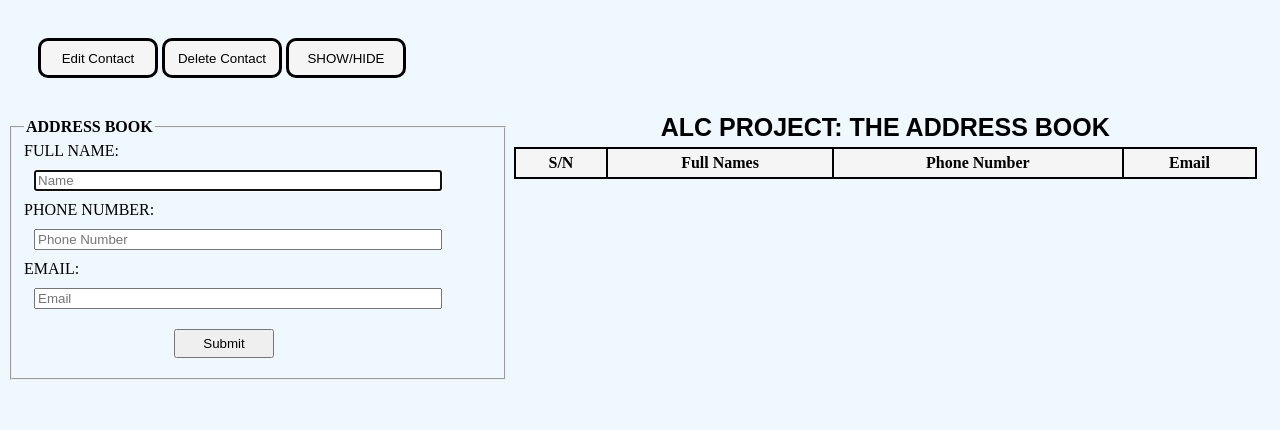
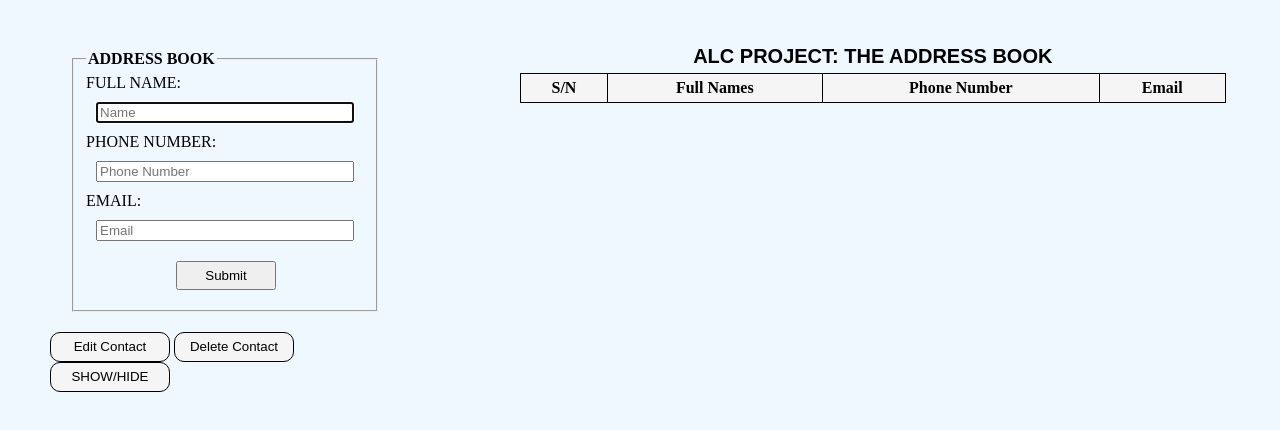
Before and after one commit to emzybrown/Andela-Nigeria-the-Address-book-final-project-for-ALC-2.0-web-beginners-, a plain HTML site: page index.html in a window 1280 px wide. Drawn offline with nearby package versions, Linux system fonts and the light colour scheme.

Commit message:
Chnaged the UI of the file (html/css)

```diff
--- a/design.js
+++ b/design.js
@@ -1,10 +1,14 @@
+
+
 var rLine, table = document.getElementById("table");  //getting the table element
 
 
 var mySubmit = document.querySelector("#submit");      //querying the submit button, added eventlistener and called preventdefault.
 mySubmit.addEventListener("click", function(event){    //and my addcontact function.
     event.preventDefault();
-    addContact();
+
+        addContact();
+
 });
 
 var buttonEdit = document.querySelector("#buttonEdit"); //querried editbutton and added event listener to call editrow functon.
@@ -52,6 +56,7 @@ cell3.innerHTML = userNumber;
 cell4.innerHTML = userEmail;
 
 
+stop();
 
 selectRow();                                            // calling select row function
 
--- a/index.html
+++ b/index.html
@@ -8,23 +8,6 @@
                   </head>
                   <body>
 
-                       <div id="navButton"><!-- div containing the navigation buttons: edit button, delete button and the hide/show toggle button -->
-                                          <button id="buttonEdit">Edit Contact</button>
-                                          <button id="buttonDelete">Delete Contact</button>
-                                          <button id="buttonAll">SHOW/HIDE</button>
-                       </div>
-
-                       <div class="container" ><!--div containing form inputs and submit button-->
-                                 <form id="myForm">
-                                              <fieldset>
-                                                 <legend><b>ADDRESS BOOK</b></legend>
-                                                     FULL NAME: <input type="text" id="fullName" placeholder="Name" autofocus required > <br>
-                                                     PHONE NUMBER: <input type="tel" id="myNumber" maxlength="11" placeholder="Phone Number" required ><br>
-                                                     EMAIL: <input type="email" id="myEmail" placeholder="Email" required><br>
-                                                     <input type="submit" id="submit">
-                                              </fieldset>
-                                 </form>
-                       </div>
 
                        <div id="aside"><!-- div containing table which input values will be added into -->
                                       <table id="table">
@@ -39,6 +22,22 @@
 
                                       </table>
                        </div>
+                       <div class="container" ><!--div containing form inputs and submit button-->
+                                 <form id="myForm">
+                                              <fieldset>
+                                                 <legend><b>ADDRESS BOOK</b></legend>
+                                                     FULL NAME: <input type="text" id="fullName" placeholder="Name" autofocus required > <br>
+                                                     PHONE NUMBER: <input type="tel" id="myNumber" maxlength="11" placeholder="Phone Number" required ><br>
+                                                     EMAIL: <input type="email" id="myEmail" placeholder="Email" required><br>
+                                                     <input type="submit" id="submit">
+                                              </fieldset>
+                                 </form>
+                                  <div id="navButton"><!-- div containing the navigation buttons: edit button, delete button and the hide/show toggle button -->
+                                          <button id="buttonEdit">Edit Contact</button>
+                                          <button id="buttonDelete">Delete Contact</button>
+                                          <button id="buttonAll">SHOW/HIDE</button>
+                                 </div>
+                       </div>
 
 
 
--- a/style.css
+++ b/style.css
@@ -2,57 +2,46 @@
 input
 {
     margin: 10px;
-    width: 400px;
+    width: 250px;
 }
 
 #myForm
 {
-    width: 500px;
+    width: 300px;
     margin: 10px auto;
 }
 .container
 {
-   width: 37%;
+   width: 30%;
    float: left;
-    clear: both;
+
 }
 
 #navButton
 {
-    width: 32%;
+    width: 100%;
     float: left;
-    margin: 20px;
-    padding: 10px;
+    margin:  5px;
+    padding: 5px;
+    clear: both;
 }
 button
 {
-  list-style:none;
   display:inline-block;
-  height: 40px;
+  height: 30px;
   width: 120px;
-  border: 3px solid black;
+  border: 1px solid black;
   cursor: pointer;
   border-radius: 10px;
   background-color: whitesmoke;
+
+
 }
 
-  button:active
-{
 
-    border-radius: 10px;
-    background-color: #3e8e41;
-    box-shadow: 0 10px #666;
-    transform: translateY(4px);
-}
-
-button:hover
-{
-    background-color: white;
-
-}
 caption
 {
-    font-size: 25px;
+    font-size: 20px;
     font-family: sans-serif;
     margin: 5px auto;
     width: 500px;
@@ -63,24 +52,27 @@ caption
  width: 100px;
  padding: 5px;
  cursor: pointer;
- margin-left: 150px;
+ margin-left: 90px;
 }
 
 #aside
 {
     width: 60%;
     float: right;
-    margin-top: 0px;
+    margin: 0px;
+
+    overflow: auto;
 
 }
 table
 {
     width: 98%;
     border-collapse: collapse;
+
 }
-table, tr, th, td
+ tr, th, td
 {
-    border: 2px solid black;
+    border: 1px solid black;
 
 }
 td
@@ -92,10 +84,7 @@ tr:hover
 {
     background-color: whitesmoke;
 }
-tr.active
-{
-    background-color: whitesmoke;
-}
+
 th
 {
     background-color: whitesmoke;
@@ -104,4 +93,6 @@ th
 body
 {
     background-color: aliceblue;
+    margin: 30px;
+    padding: 10px;
 }
```
